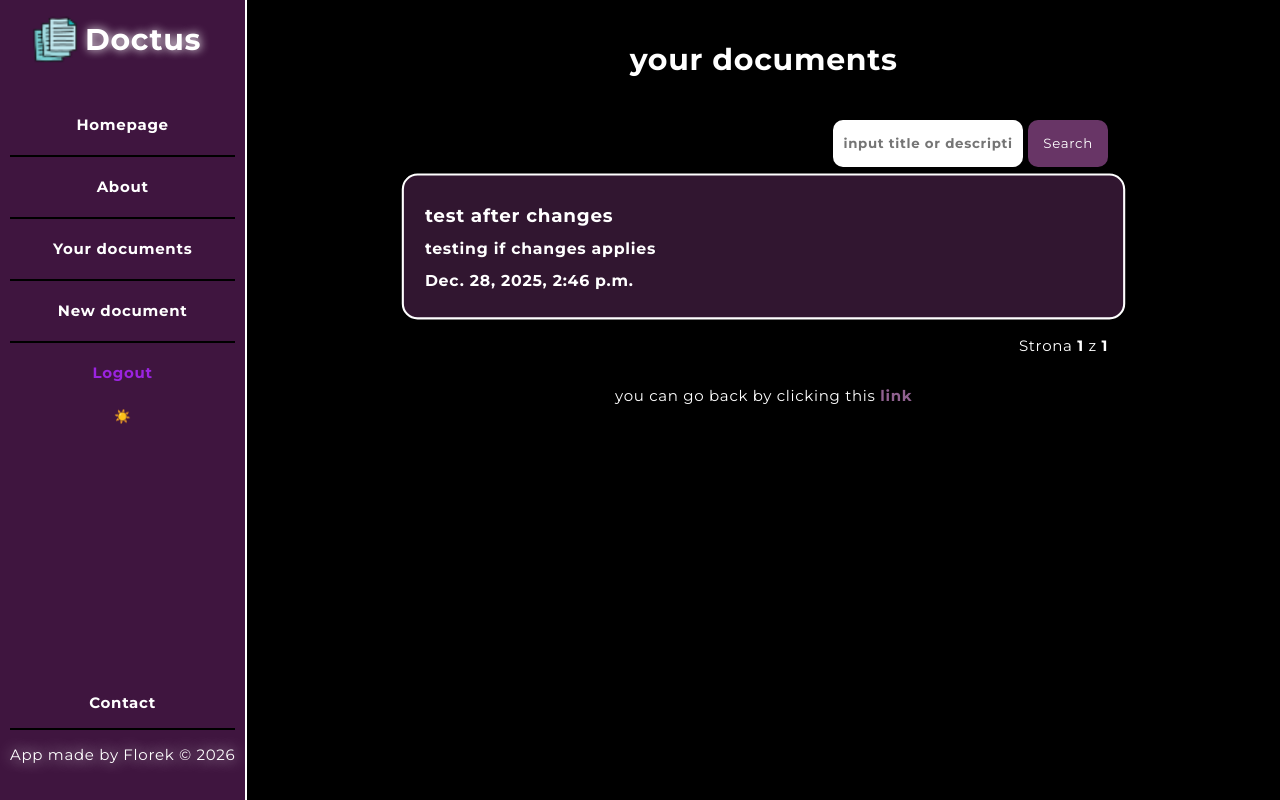
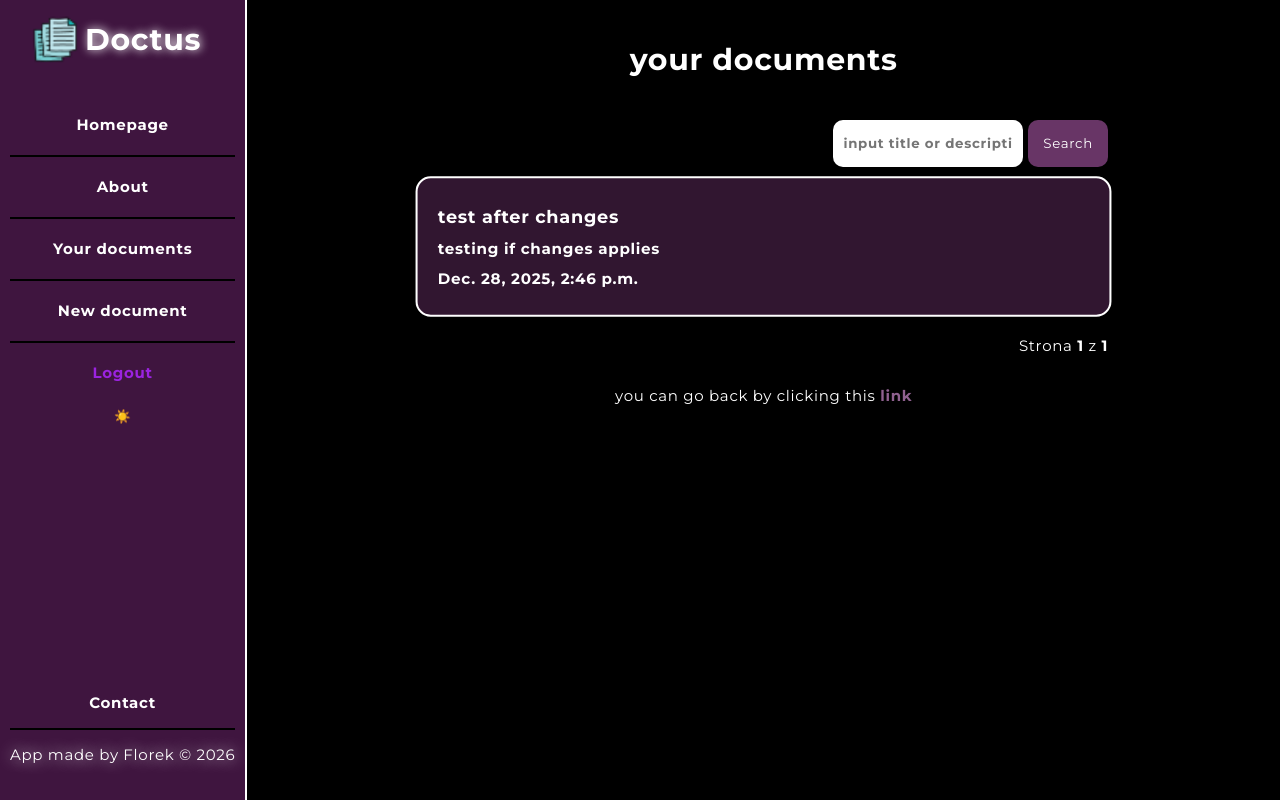
Before and after one commit to florroo/simple_django_app, a Django app: page /documents/ in a window 1280 px wide, with the pointer over the restyled element. Run offline with Django 5.2, Linux system fonts and the light colour scheme; a user stored in the database is signed in; data comes from the database, SQL or seed files in the repository; both versions use the stored data as it was after the commit; parts of the project's set-up code (start-up, migrations or seed data) failed here and were passed over.

Commit message:
small fixes

```diff
--- a/simple_app/static/css/style.css
+++ b/simple_app/static/css/style.css
@@ -141,8 +141,8 @@ body.light .document {
 }
 
 .document:hover {
-    transition: 0.5s;
-    scale: calc(1.05);
+    transition: 0.2s;
+    scale: calc(1.01);
     border: 2px solid rgb(255, 255, 255);
 }
 
```
Also changed, not shown: simple_app/db.sqlite3.
